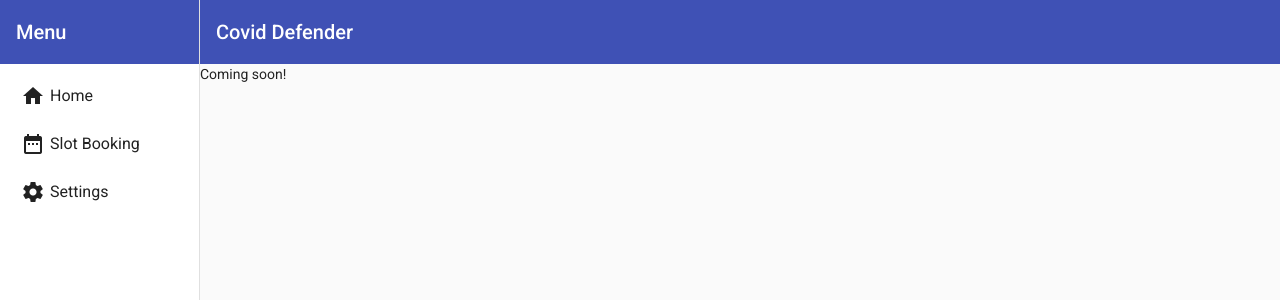
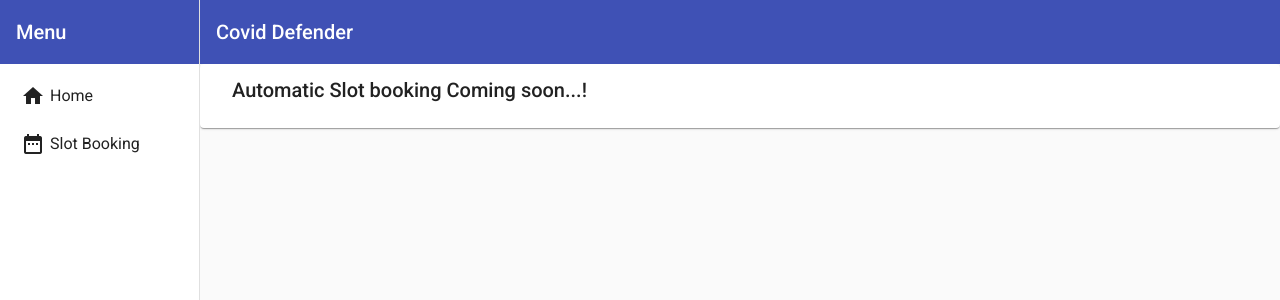
Before and after one commit to faaizzz/covdef, an Angular app: page /settings in a window 1280 px wide. Shown: the top 300 px of the page. Built offline with nearby package versions, Linux system fonts and the light colour scheme.

Commit message:
Clean Up

```diff
--- a/src/app/_pages/nav/nav.component.html
+++ b/src/app/_pages/nav/nav.component.html
@@ -17,10 +17,10 @@
         <mat-icon>date_range</mat-icon>
         Slot Booking
       </a>
-      <a routerLink="/settings" mat-list-item href="#">
+      <!-- <a routerLink="/settings" mat-list-item href="#">
         <mat-icon>settings</mat-icon>
         Settings
-      </a>
+      </a> -->
     </mat-nav-list>
   </mat-sidenav>
   <mat-sidenav-content>
--- a/src/app/_pages/settings/settings.component.html
+++ b/src/app/_pages/settings/settings.component.html
@@ -1 +1,5 @@
-<p>Coming soon!</p>
+<mat-card class="slot-card">
+    <mat-card-header>
+        <mat-card-title>Automatic Slot booking Coming soon...!</mat-card-title>
+    </mat-card-header>
+</mat-card>
--- a/src/app/_pages/slot-booking/slot-booking.component.html
+++ b/src/app/_pages/slot-booking/slot-booking.component.html
@@ -1 +1,5 @@
-<p>Coming soon!</p>
+<mat-card class="slot-card">
+    <mat-card-header>
+        <mat-card-title>Automatic Slot booking Coming soon...!</mat-card-title>
+    </mat-card-header>
+</mat-card>
--- a/src/index.html
+++ b/src/index.html
@@ -2,7 +2,7 @@
 <html lang="en">
 <head>
   <meta charset="utf-8">
-  <title>CovDef</title>
+  <title>Covid Defender | Live Vaccination Slot Availability Monitor</title>
   <base href="/">
   <meta name="viewport" content="width=device-width, initial-scale=1">
   <link rel="icon" type="image/x-icon" href="favicon.ico">
```
Also changed, not shown: src/app/_pages/home/home.component.html (+0 -54 lines).
